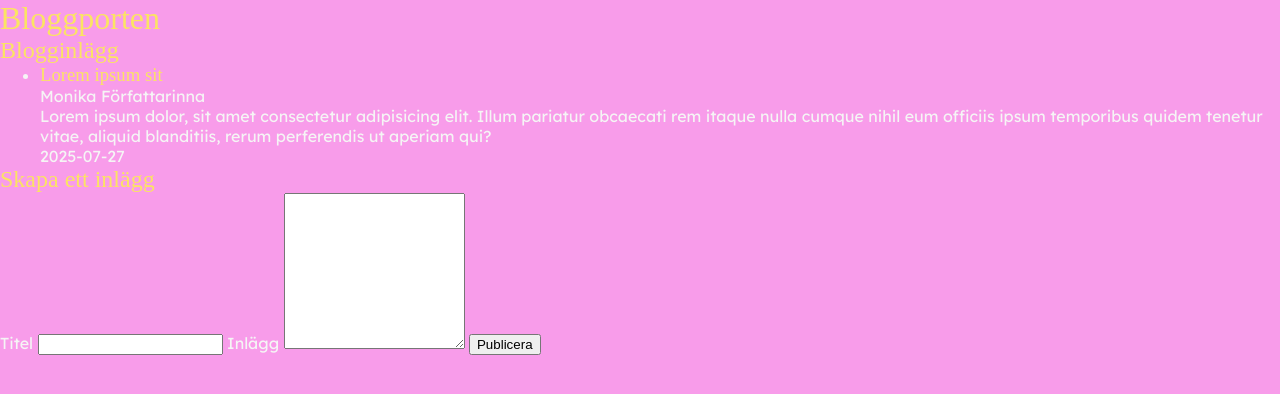
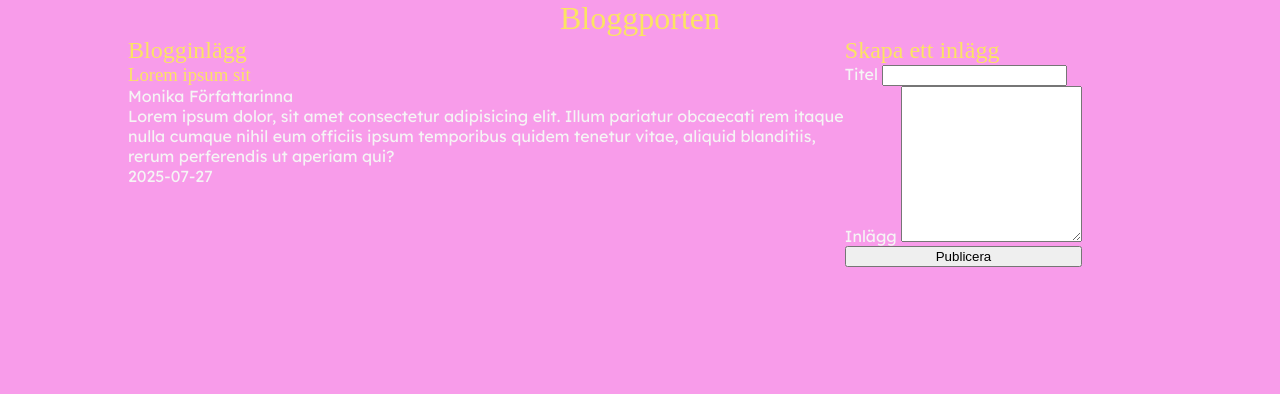
Before and after one commit to malindesire/exercise-ts-blog-post-manager, a website built with Vite: page bloggporten/index.html in a window 1280 px wide. Built offline with nearby package versions, Linux system fonts and the light colour scheme; a web font is replaced by a local one.

Commit message:
Add basic layout styilng to homepage

```diff
--- a/bloggporten/src/style.css
+++ b/bloggporten/src/style.css
@@ -1,2 +1,4 @@
 @import 'styles/global/variables.css';
 @import 'styles/global/base.css';
+
+@import 'styles/homepage.css';
--- /dev/null
+++ b/bloggporten/src/styles/homepage.css
@@ -0,0 +1,28 @@
+.header {
+	text-align: center;
+	padding: var(--page-margin);
+}
+
+.main {
+	display: flex;
+	width: 80%;
+	max-width: 70rem;
+	margin-left: auto;
+	margin-right: auto;
+	gap: var(--gap);
+}
+
+.post-section {
+	width: 70%;
+}
+
+.posts {
+	list-style: none;
+	padding: 0;
+}
+
+.form {
+	display: flex;
+	flex-direction: column;
+	gap: var(--gap);
+}
```
